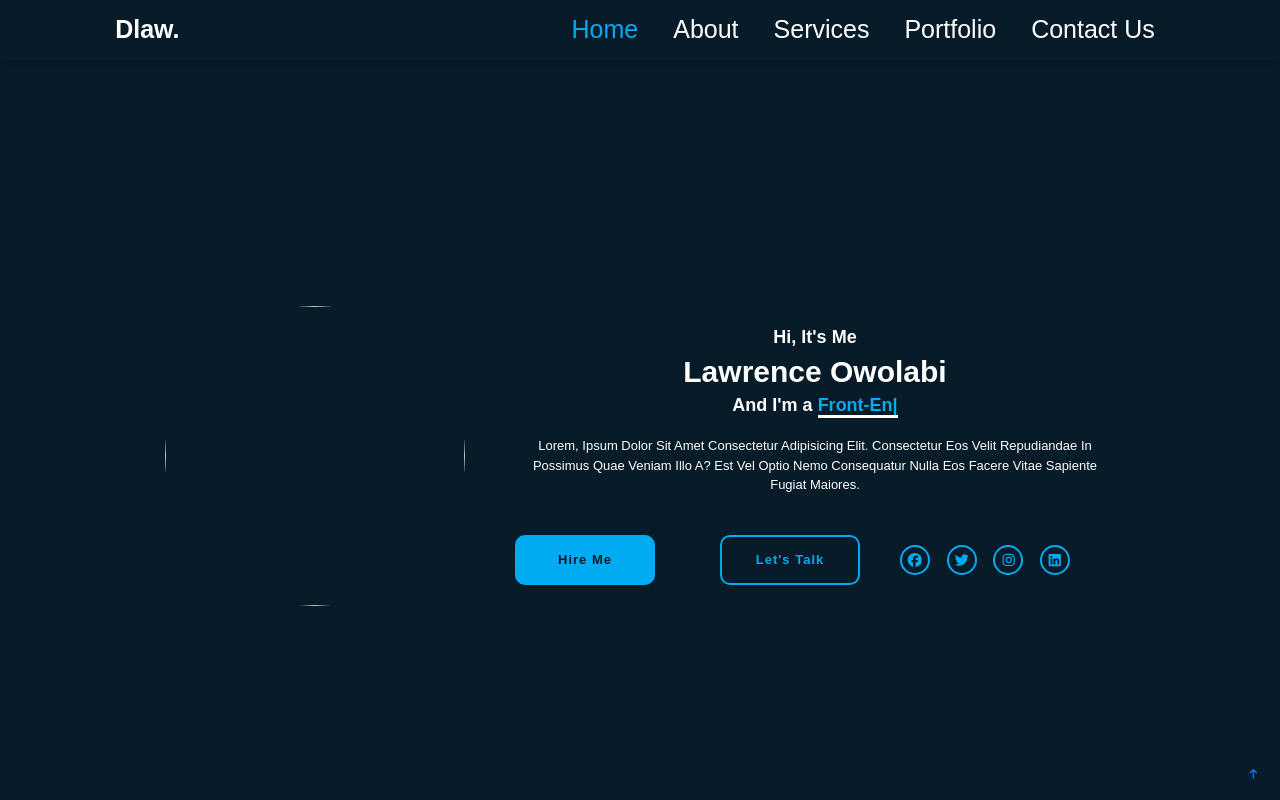
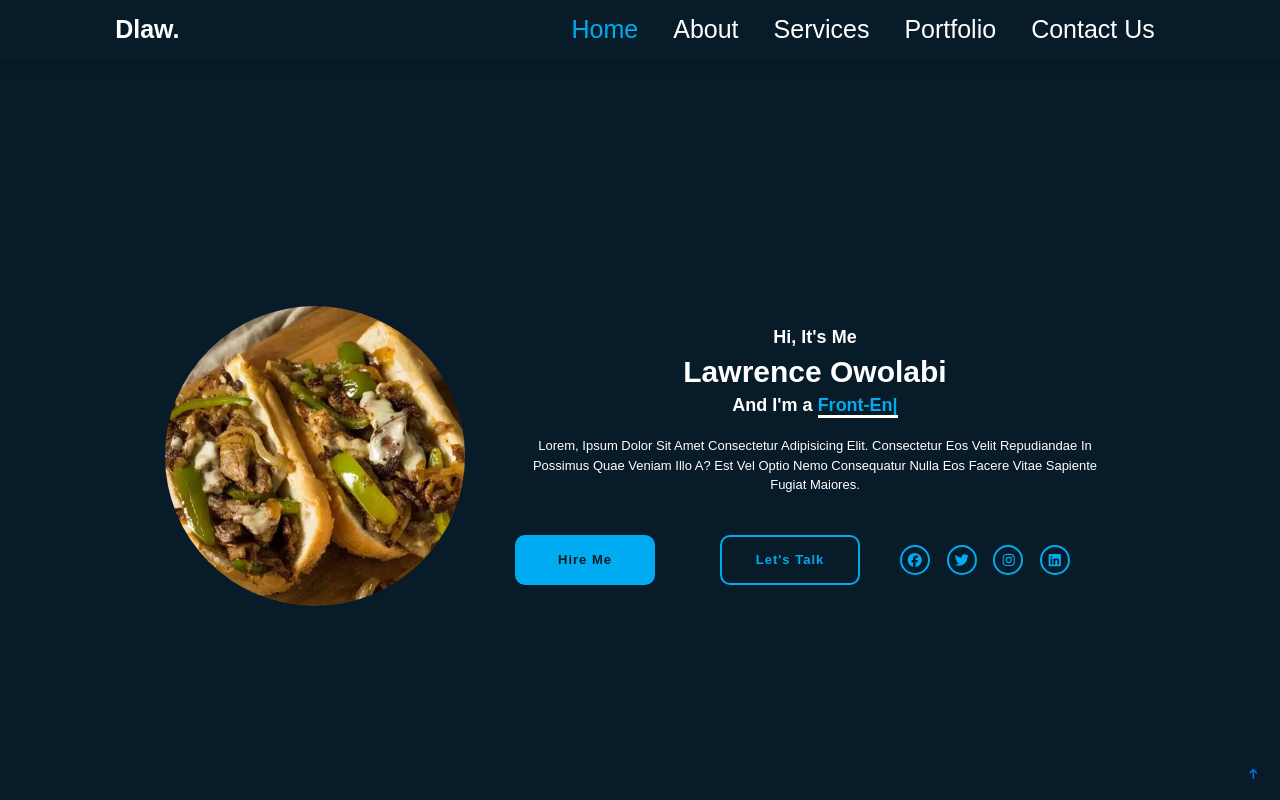
Before and after one commit to Owo-Gold/Dlaw.io, a plain HTML site: page index.html in a window 1280 px wide. Shown: the top 800 px of the page. Drawn offline with nearby package versions, Linux system fonts and the light colour scheme.

Commit message:
Update index.html

```diff
--- a/index.html
+++ b/index.html
@@ -38,7 +38,7 @@
     <section id="profile" class="">
 
         <div class="pro-picture">
-          <img src="./assets/img/products/cheesestk.jpg" alt="">
+          <img src="./img/products/cheesestk.jpg" alt="">
         </div>
         <div class="pro-text">
           <div class="home-content">
```
